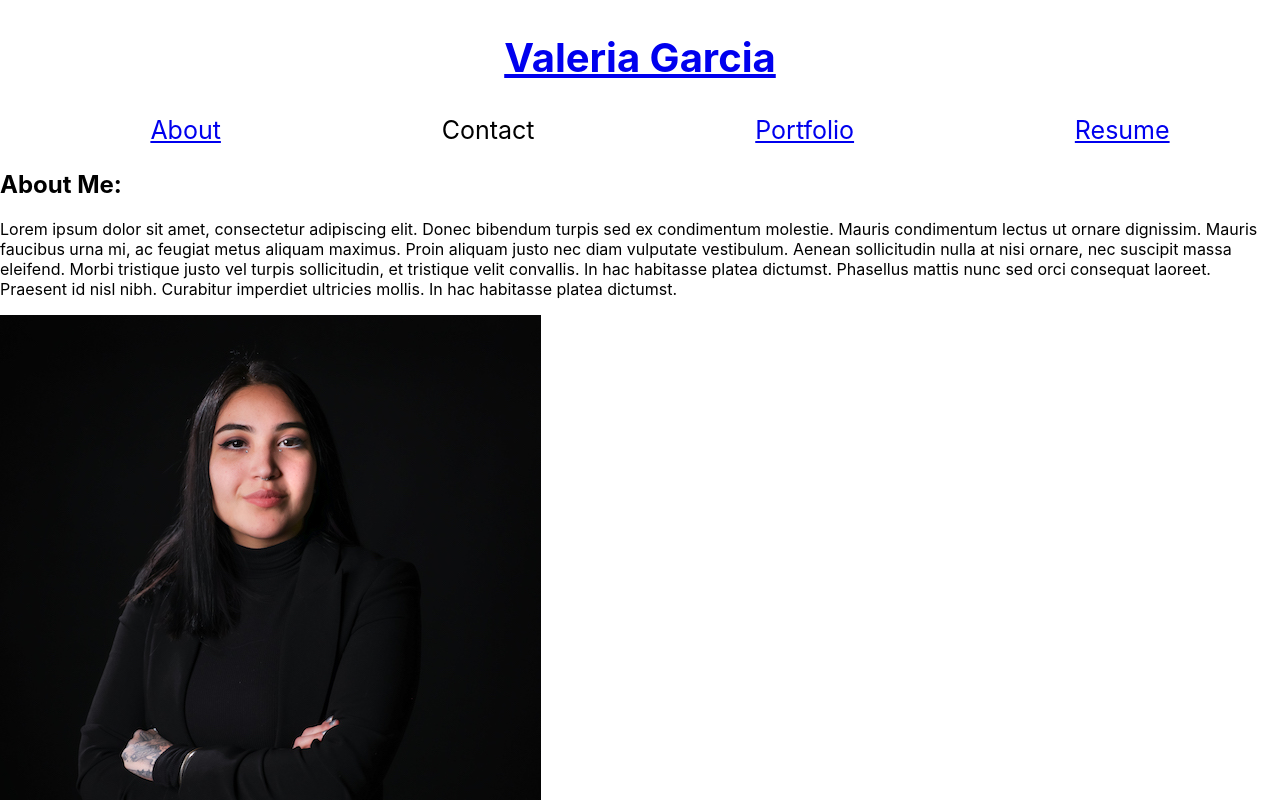
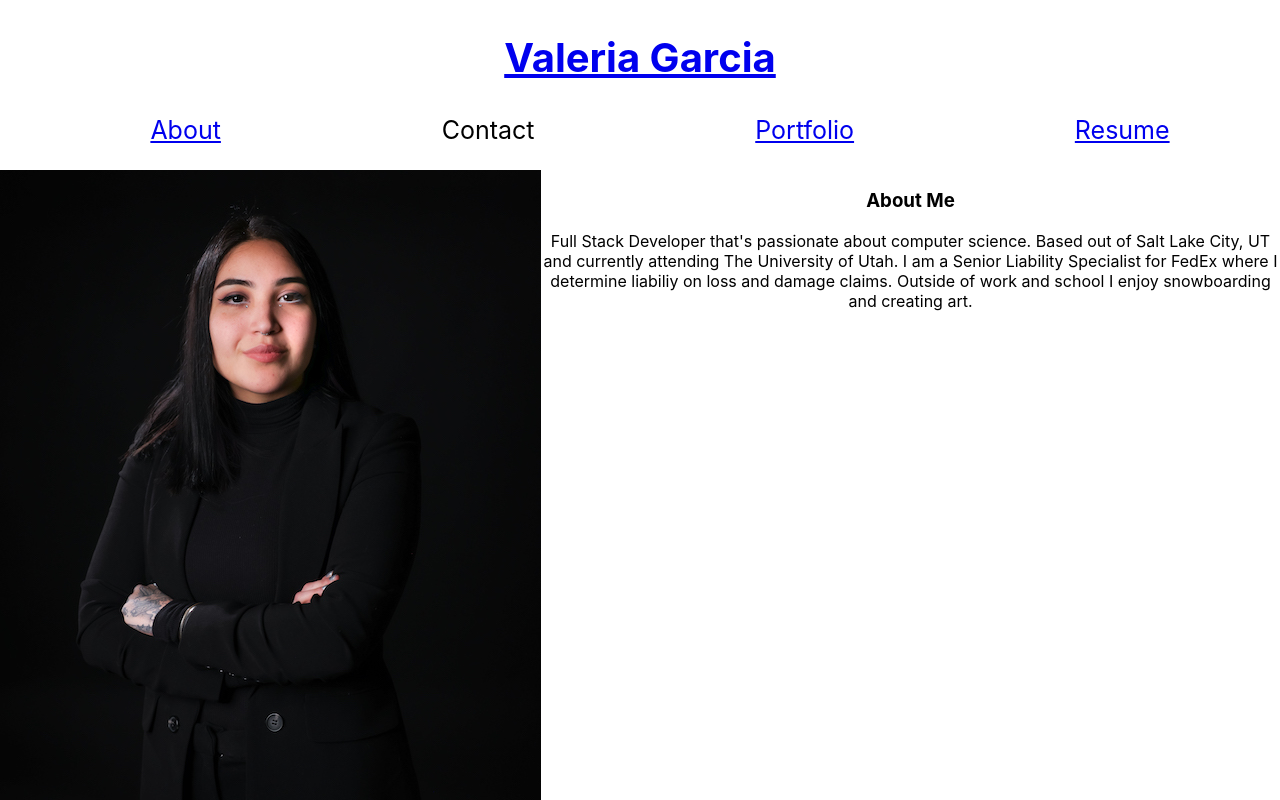
Before and after one commit to vhivestate/react-portfolio-2.0, a React (Create React App) app: page / in a window 1280 px wide. Shown: the top 800 px of the page. Built offline with nearby package versions, Linux system fonts and the light colour scheme.

Commit message:
style contact

```diff
--- a/src/components/About/index.js
+++ b/src/components/About/index.js
@@ -1,21 +1,23 @@
 import React from 'react';
 import Photo from '../../assets/photo/portfolio.jpg'
+import '../../index.css'
 
 function About() {
 
   return (
-    <section>
-      <h1 id="about">About Me:</h1>
-      <div className="bio">
-        <p>
-          Lorem ipsum dolor sit amet, consectetur adipiscing elit. Donec bibendum turpis sed ex condimentum molestie. Mauris condimentum lectus ut ornare dignissim. Mauris faucibus urna mi, ac feugiat metus aliquam maximus. Proin aliquam justo nec diam vulputate vestibulum. Aenean sollicitudin nulla at nisi ornare, nec suscipit massa eleifend. Morbi tristique justo vel turpis sollicitudin, et tristique velit convallis. In hac habitasse platea dictumst. Phasellus mattis nunc sed orci consequat laoreet. Praesent id nisl nibh. Curabitur imperdiet ultricies mollis. In hac habitasse platea dictumst.
-      </p>
-      </div>
-      <div>
-        <div>
-        <img src={Photo} alt='V headshot'></img>
-        </div>
-      </div>
+    <section className='aboutSec'>
+            <div className='headshot'>
+            <img src={Photo} alt='V headshot'></img>
+            </div>
+      <div id='about' className='bio'>
+        <h3>About Me</h3>
+            <p>
+                Full Stack Developer that's passionate about computer science.
+                Based out of Salt Lake City, UT and currently attending The University of Utah.
+                I am a Senior Liability Specialist for FedEx where I determine liabiliy on loss and damage claims.
+                Outside of work and school I enjoy snowboarding and creating art.
+            </p>
+            </div>
     </section>
   )
 }
--- a/src/components/Contact/index.js
+++ b/src/components/Contact/index.js
@@ -39,7 +39,7 @@ function ContactForm() {
       }
 
     return (
-        <section>
+        <section className='contactForm'>
           <h1>Contact me</h1>
           <form action="" id="contact-form" onSubmit={handleSubmit}>
             <div>
--- a/src/index.css
+++ b/src/index.css
@@ -33,6 +33,11 @@ nav  li {
   cursor: pointer;
 }
 
+.contactForm {
+  text-align: center;
+}
+
+/* Footer */
 .flex-row {
   display: flex;
   flex-wrap: wrap;
@@ -46,3 +51,14 @@ nav  li {
   justify-content: space-evenly;
   font-size: 50px;
 }
+
+/* About Section */
+.aboutSec {
+  display: flex;
+  justify-content: center;
+  /* justify-content: space-around; */
+}
+
+.bio {
+  text-align: center;
+}
```
